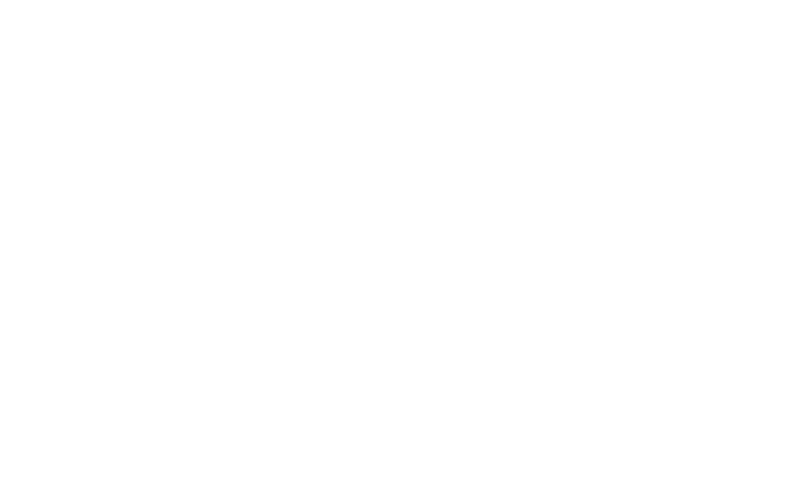
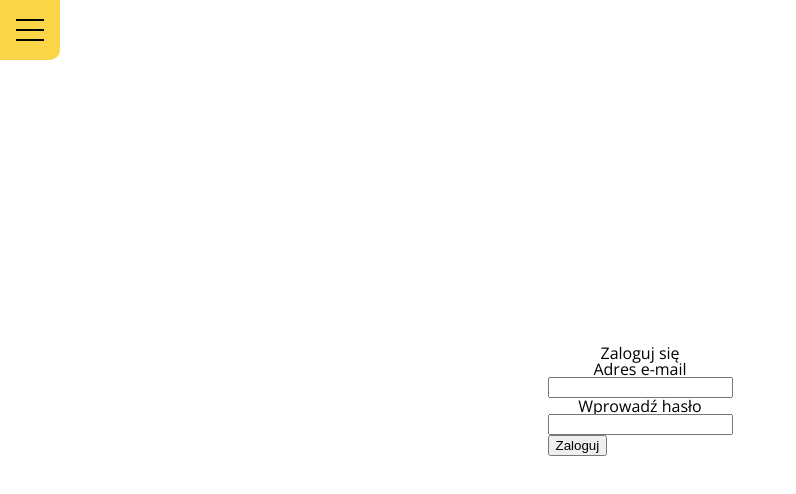
Before and after one commit to szymondros/portf, a React (Create React App) app: page /sign-up in a window 1280 px wide. Shown: the top 494 px of the page, without its empty margins (0-796 px from the left). Built offline with nearby package versions, Linux system fonts and the light colour scheme; no server answers.

Commit message:
non styling sign in and sign up

```diff
--- a/src/App.js
+++ b/src/App.js
@@ -1,15 +1,27 @@
 import React from 'react';
 import {BrowserRouter, Switch, Route} from "react-router-dom";
+import {AuthProvider} from "./Auth";
+import PrivateRoute from "./PrivateRoute";
 import Home from "./components/Home";
+import SignUp from "./components/SignUp";
+import LogIn from "./components/LogIn";
+import ResetPass from "./components/ResetPass";
+import Dashboard from "./components/Dashboard";
 
 function App() {
     return (
         <>
+            <AuthProvider>
                 <BrowserRouter>
                     <Switch>
-                <Route exact path="/" component={Home} />
+                        <Route exact path="/" component={Home}/>
+                        <Route exact path="/sign-in" component={LogIn}/>
+                        <Route exact path="/sign-up" component={SignUp}/>
+                        <Route exact path="/reset-pass" component={ResetPass}/>
+                        <PrivateRoute exact path="/dashboard" component={Dashboard} />
                     </Switch>
                 </BrowserRouter>
+            </AuthProvider>
         </>
     );
 }
--- /dev/null
+++ b/src/Auth.js
@@ -0,0 +1,32 @@
+import React, { useEffect, useState } from "react";
+import app from "./base.js";
+
+export const AuthContext = React.createContext();
+
+export const AuthProvider = ({ children }) => {
+    const [currentUser, setCurrentUser] = useState(null);
+    const [pending, setPending] = useState(true);
+
+    useEffect(() => {
+        app.auth().onAuthStateChanged((user) => {
+            setCurrentUser(user)
+            setPending(false)
+        });
+    }, []);
+
+    if(pending){
+        return <>
+            <h1>Loading</h1>
+        </>
+    }
+
+    return (
+        <AuthContext.Provider
+            value={{
+                currentUser
+            }}
+        >
+            {children}
+        </AuthContext.Provider>
+    );
+};
--- /dev/null
+++ b/src/PrivateRoute.js
@@ -0,0 +1,22 @@
+import React, { useContext } from "react";
+import { Route, Redirect } from "react-router-dom";
+import { AuthContext } from "./Auth";
+
+const PrivateRoute = ({ component: RouteComponent, ...rest }) => {
+    const {currentUser} = useContext(AuthContext);
+    return (
+        <Route
+            {...rest}
+            render={routeProps =>
+                !!currentUser ? (
+                    <RouteComponent {...routeProps} />
+                ) : (
+                    <Redirect to={"/sign-in"} />
+                )
+            }
+        />
+    );
+};
+
+
+export default PrivateRoute;
--- /dev/null
+++ b/src/components/Dashboard.js
@@ -0,0 +1,11 @@
+import React from 'react';
+
+const Dashboard = () => {
+    return (
+        <div>
+            it's dashboard
+        </div>
+    );
+};
+
+export default Dashboard;
--- a/src/components/LogIn.js
+++ b/src/components/LogIn.js
@@ -1,11 +1,75 @@
-import React from 'react';
+import React, {useCallback, useContext} from 'react';
+import HomeNav from "./HomeNav";
+import {AuthContext} from "../Auth";
+import app from "../base";
+import {withRouter, Redirect} from "react-router-dom";
+import * as yup from "yup";
+import {ErrorMessage} from '@hookform/error-message';
+import {yupResolver} from "@hookform/resolvers/yup";
+import {useForm} from "react-hook-form";
+import "../scss/home/log-in.scss";
 
-const LogIn = () => {
+const LogIn = ({history}) => {
+
+    const validationSchema = yup.object().shape({
+        email: yup.string()
+            .required("To pole jest wymagane")
+            .email("Adres e-mail jest nieprawidłowy"),
+        password: yup.string()
+            .required("To pole jest wymagane")
+    });
+
+    const {handleSubmit, register, formState: {errors}, setValue, getValues} = useForm({
+        mode: "onBlur",
+        resolver: yupResolver(validationSchema)
+    });
+
+    const handleLogin = useCallback(
+        async event => {
+            const email = getValues("email");
+            const password = getValues("password");
+            try {
+                await app
+                    .auth()
+                    .signInWithEmailAndPassword(email, password);
+                history.push("/dashboard");
+
+            } catch (error) {
+                alert(error);
+            }
+        }, [history]
+    );
+
+    const {currentUser} = useContext(AuthContext);
+
+    if (currentUser) {
+        return <Redirect to="/dashboard"/>;
+    }
     return (
-        <div>
-
-        </div>
+        <>
+            <HomeNav/>
+            <div className="sign__container">
+                <h1>Zaloguj się</h1>
+                <form onSubmit={handleSubmit(handleLogin)}>
+                    <div className="sign-email">
+                        <label htmlFor="email">Adres e-mail</label>
+                        <input {...register("email")} onChange={e => setValue("email", e.target.value)}/>
+                        <div className="error-msg-wrapper">
+                            <ErrorMessage as={<div className={"error-message"}/>} errors={errors} name={"email"}/>
+                        </div>
+                    </div>
+                    <div className="sign-password">
+                        <label htmlFor="password">Wprowadź hasło</label>
+                        <input {...register("password")} onChange={e => setValue("email", e.target.value)}/>
+                        <div className="error-msg-wrapper">
+                            <ErrorMessage as={<div className={"error-message"}/>} errors={errors} name={"email"}/>
+                        </div>
+                    </div>
+                    <button type="submit" className="submit-btn">Zaloguj</button>
+                </form>
+            </div>
+        </>
     );
 };
 
-export default LogIn;
+export default withRouter(LogIn);
--- a/src/components/LoginButton.js
+++ b/src/components/LoginButton.js
@@ -3,7 +3,7 @@
 
 const LoginButton = () => {
     return (
-        <Link to="/login" className="nav__button__login">Zaloguj</Link>
+        <Link to="/sign-in" className="nav__button__login">Zaloguj</Link>
     );
 };
 
--- a/src/components/ResetPass.js
+++ b/src/components/ResetPass.js
@@ -1,9 +1,10 @@
 import React from 'react';
+import HomeNav from "./HomeNav";
 
 const ResetPass = () => {
     return (
         <div>
-
+            <HomeNav/>
         </div>
     );
 };
--- a/src/components/SignUp.js
+++ b/src/components/SignUp.js
@@ -1,11 +1,76 @@
-import React from 'react';
+import React, {useCallback, useContext} from 'react';
+import HomeNav from "./HomeNav";
+import {AuthContext} from "../Auth";
+import app from "../base";
+import {withRouter, Redirect} from "react-router-dom";
+import * as yup from "yup";
+import {ErrorMessage} from '@hookform/error-message';
+import {yupResolver} from "@hookform/resolvers/yup";
+import {useForm} from "react-hook-form";
+import "../scss/home/log-in.scss";
 
-const SignUp = () => {
+const SignUp = ({history}) => {
+
+    const validationSchema = yup.object().shape({
+        email: yup.string()
+            .required("To pole jest wymagane")
+            .email("Adres e-mail jest nieprawidłowy"),
+        password: yup.string()
+            .required("To pole jest wymagane")
+    });
+
+    const {handleSubmit, register, formState: {errors}, setValue, getValues} = useForm({
+        mode: "onBlur",
+        resolver: yupResolver(validationSchema)
+    });
+
+    const handleSignUp = useCallback(
+        async event => {
+            const email = getValues("email");
+            const password = getValues("password");
+            try {
+                await app
+                    .auth()
+                    .createUserWithEmailAndPassword(email, password);
+                history.push("/dashboard");
+
+            } catch (error) {
+                alert(error);
+            }
+        }, [history]
+    );
+
+    const {currentUser} = useContext(AuthContext);
+
+    if (currentUser) {
+        return <Redirect to="/dashboard"/>;
+    }
+
     return (
-        <div>
-
-        </div>
+        <>
+            <HomeNav/>
+            <div className="sign__container">
+                <h1>Zaloguj się</h1>
+                <form onSubmit={handleSubmit(handleSignUp)}>
+                    <div className="sign-email">
+                        <label htmlFor="email">Adres e-mail</label>
+                        <input {...register("email")} onChange={e => setValue("email", e.target.value)}/>
+                        <div className="error-msg-wrapper">
+                            <ErrorMessage as={<div className={"error-message"}/>} errors={errors} name={"email"}/>
+                        </div>
+                    </div>
+                    <div className="sign-password">
+                        <label htmlFor="password">Wprowadź hasło</label>
+                        <input {...register("password")} onChange={e => setValue("password", e.target.value)}/>
+                        <div className="error-msg-wrapper">
+                            <ErrorMessage as={<div className={"error-message"}/>} errors={errors} name={"password"}/>
+                        </div>
+                    </div>
+                    <button type="submit" className="submit-btn">Zaloguj</button>
+                </form>
+            </div>
+        </>
     );
 };
 
-export default SignUp;
+export default withRouter(SignUp);
--- a/src/scss/home/home-contact-us.scss
+++ b/src/scss/home/home-contact-us.scss
@@ -105,6 +105,7 @@
         border: 1px solid $dark-accent-color;
         width: 50%;
         float: right;
+        z-index: -3;
       }
     }
   }
--- /dev/null
+++ b/src/scss/home/log-in.scss
@@ -0,0 +1,18 @@
+.sign__container {
+  display: flex;
+  align-items: center;
+  justify-content: center;
+  flex-direction: column;
+  height: 100vh;
+
+  form {
+
+  }
+
+  form > div {
+    display: flex;
+    align-items: center;
+    justify-content: center;
+    flex-direction: column;
+  }
+}
```
Lines whose indentation alone changed are shown as unchanged.
